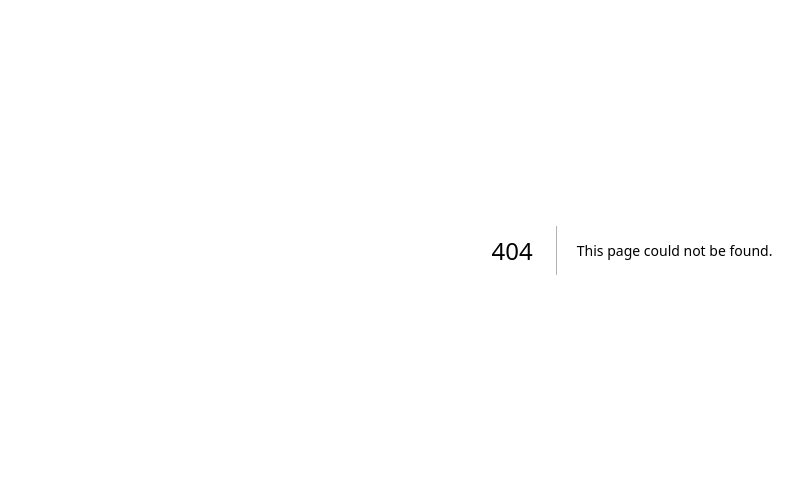
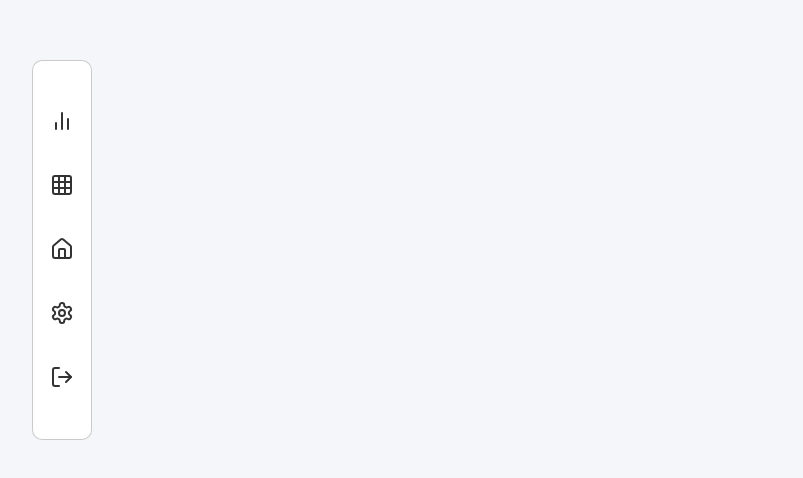
Before and after one commit to JPAVictoria/Stocktopus, a Next.js app: page /pages/dashboard in a window 1280 px wide. Before the commit this address had no page. Shown: the part 150-628 px from the top of the page, without its empty margins (8-811 px from the left). Built offline with nearby package versions, Linux system fonts and the light colour scheme.

Commit message:
update-commit

```diff
--- /dev/null
+++ b/app/components/Navbar.jsx
@@ -0,0 +1,63 @@
+'use client';
+
+import Link from 'next/link';
+import { Tooltip } from '@mui/material';
+import {
+  BarChart2,
+  Grid,
+  Home,
+  Settings,
+  LogOut
+} from 'lucide-react';
+
+export default function Navbar() {
+  const iconClasses =
+    'text-[#333333] hover:text-[#0056B3] transition-colors duration-300 w-6 h-6 cursor-pointer';
+
+  return (
+    <div className="fixed top-1/2 left-10 -translate-y-1/2 h-[380px] w-15 bg-white border border-[#2D2D2D]/25 rounded-lg flex flex-col justify-between items-center py-12">
+      <div className="flex flex-col items-center gap-10">
+        <Tooltip title="Dashboard" placement="right">
+          <Link href="/pages/dashboard">
+            <div className={iconClasses}>
+              <BarChart2 />
+            </div>
+          </Link>
+        </Tooltip>
+
+        <Tooltip title="Products" placement="right">
+          <Link href="/pages/product">
+            <div className={iconClasses}>
+              <Grid />
+            </div>
+          </Link>
+        </Tooltip>
+
+        <Tooltip title="Inventory Locations" placement="right">
+          <Link href="/pages/inventory">
+            <div className={iconClasses}>
+              <Home />
+            </div>
+          </Link>
+        </Tooltip>
+
+
+        <Tooltip title="Audit Logs" placement="right">
+          <Link href="/pages/audit">
+            <div className={iconClasses}>
+              <Settings />
+            </div>
+          </Link>
+        </Tooltip>
+
+        <Tooltip title="Logout" placement="right">
+          <Link href="/pages/logout">
+            <div className={iconClasses}>
+              <LogOut />
+            </div>
+          </Link>
+        </Tooltip>
+      </div>
+    </div>
+  );
+}
--- a/app/globals.css
+++ b/app/globals.css
@@ -1,5 +1,12 @@
 @import "tailwindcss";
 @import "tw-animate-css";
+
+
+body{
+
+  background-color: #F4F6F9;
+
+}
 
 @custom-variant dark (&:is(.dark *));
 
--- /dev/null
+++ b/app/pages/dashboard/page.jsx
@@ -0,0 +1,9 @@
+
+import Navbar from "@/app/components/Navbar"
+export default function InventoryDashboard () {
+    return (
+        <div>
+            <Navbar/>
+        </div>
+    )
+}
```
